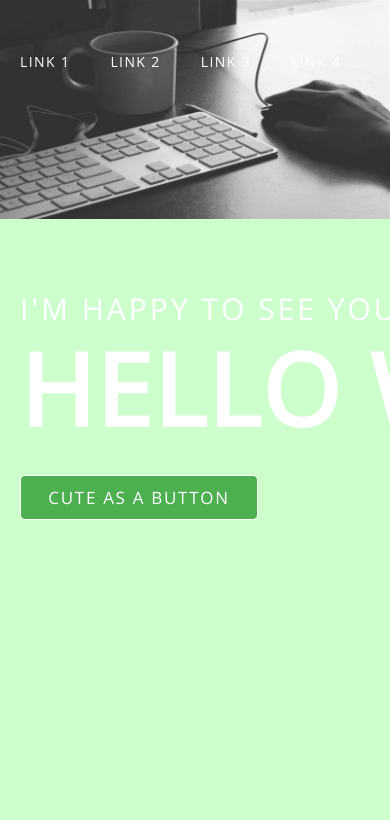
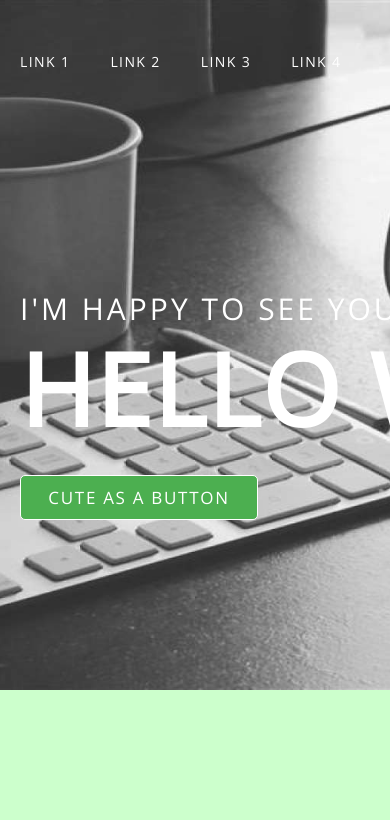
Before and after one commit to Wenmardwhite/nooope, a plain HTML site: page index.html in a window 390 px wide. Shown: the top 820 px of the page. Drawn offline with nearby package versions, Linux system fonts and the light colour scheme.

Commit message:
Update main.css

```diff
--- a/css/main.css
+++ b/css/main.css
@@ -69,7 +69,9 @@ ul, li {
     .header {
         padding-top: 30px; /* Adjust top padding for mobile */
         padding-bottom: 150px; /* Adjust bottom padding for mobile */
-        background-size: contain; /* Change to 'contain' if needed */
+        background-size: cover; /* Ensure the image covers the entire area */
+        width: 100%; /* Make sure it takes the full width */
+        height: auto; /* Allow height to adjust based on content */
     }
 }
 header a {
```
